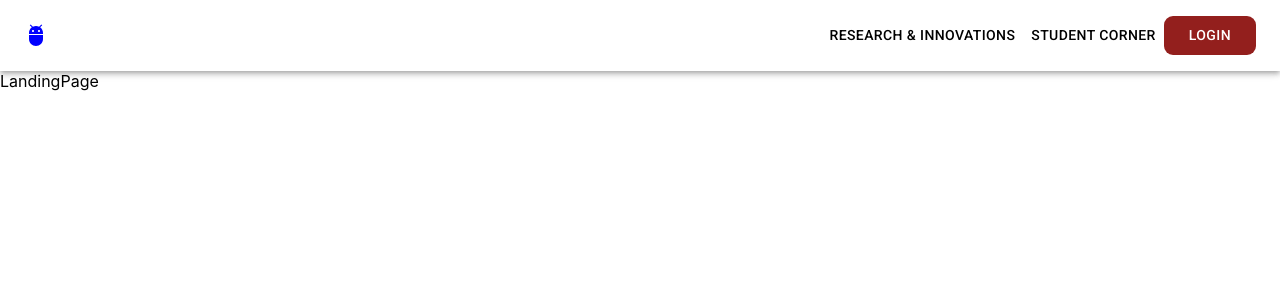
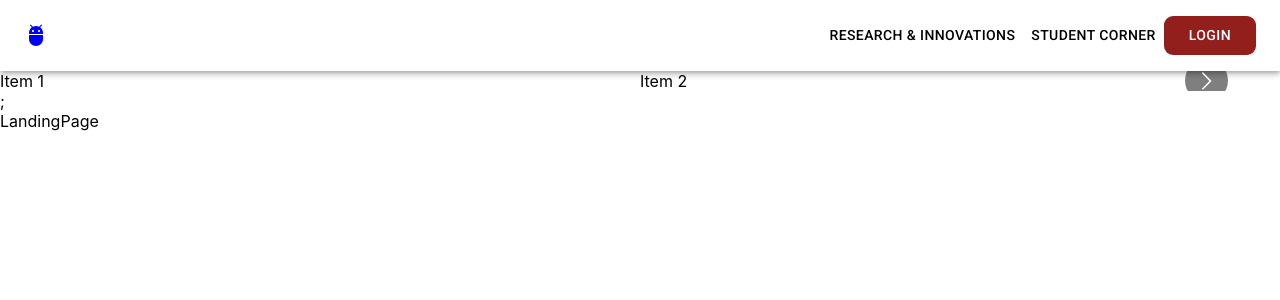
Before and after one commit to Gooner1886/systems-scet-portal, a React (Create React App) app: page / in a window 1280 px wide. Shown: the top 300 px of the page. Built offline with nearby package versions, Linux system fonts and the light colour scheme.

Commit message:
Caraousel

```diff
--- a/package.json
+++ b/package.json
@@ -12,6 +12,7 @@
     "@testing-library/user-event": "^13.5.0",
     "react": "^18.2.0",
     "react-dom": "^18.2.0",
+    "react-multi-carousel": "^2.8.2",
     "react-router-dom": "^6.3.0",
     "react-scripts": "5.0.1",
     "web-vitals": "^2.1.4"
--- /dev/null
+++ b/src/components/views/CarouselBar.js
@@ -0,0 +1,38 @@
+import React from 'react'
+import Carousel from "react-multi-carousel";
+import "react-multi-carousel/lib/styles.css";
+
+const responsive = {
+  superLargeDesktop: {
+    // the naming can be any, depends on you.
+    breakpoint: { max: 4000, min: 3000 },
+    items: 5
+  },
+  desktop: {
+    breakpoint: { max: 3000, min: 1024 },
+    items: 3
+  },
+  tablet: {
+    breakpoint: { max: 1024, min: 464 },
+    items: 2
+  },
+  mobile: {
+    breakpoint: { max: 464, min: 0 },
+    items: 1
+  }
+};
+
+function CarouselBar() {
+  return (
+    <div>
+        <Carousel responsive={responsive}>
+            <div>Item 1</div>
+            <div>Item 2</div>
+            <div>Item 3</div>
+            <div>Item 4</div>
+        </Carousel>;
+    </div>
+  )
+}
+
+export default CarouselBar
--- a/src/components/views/LandingPage.js
+++ b/src/components/views/LandingPage.js
@@ -1,10 +1,15 @@
 import React from "react";
 import NavBar from "./NavBar";
+import CarouselBar from "./CarouselBar";
+import Carousel from "react-multi-carousel";
+import "react-multi-carousel/lib/styles.css";
+
 
 const LandingPage = () => {
   return (
     <>
       <NavBar />
+      <CarouselBar />
       <div>LandingPage</div>
     </>
   );
```
Also changed, not shown: 1 other file (tests, documents, lock files or other folders).
